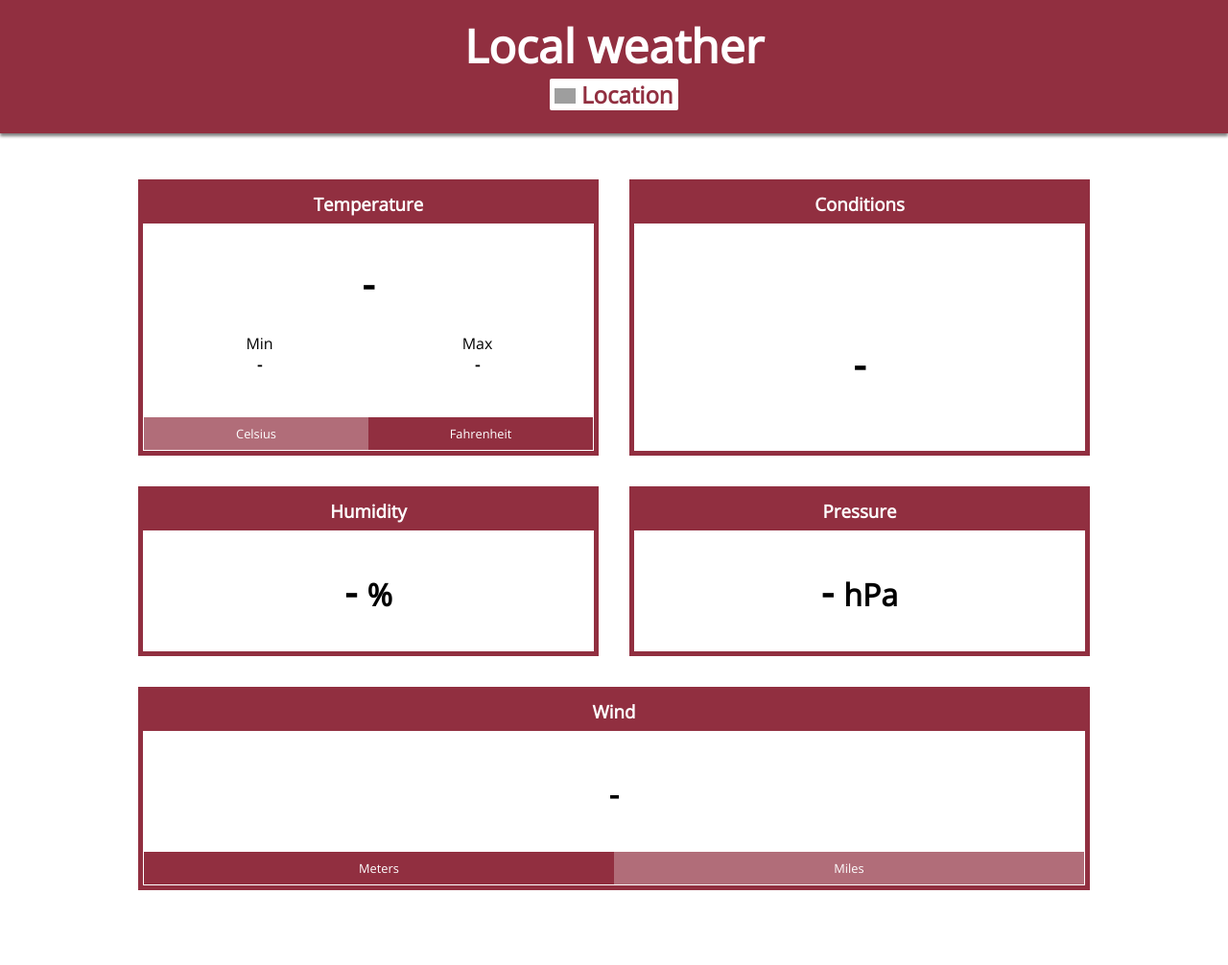
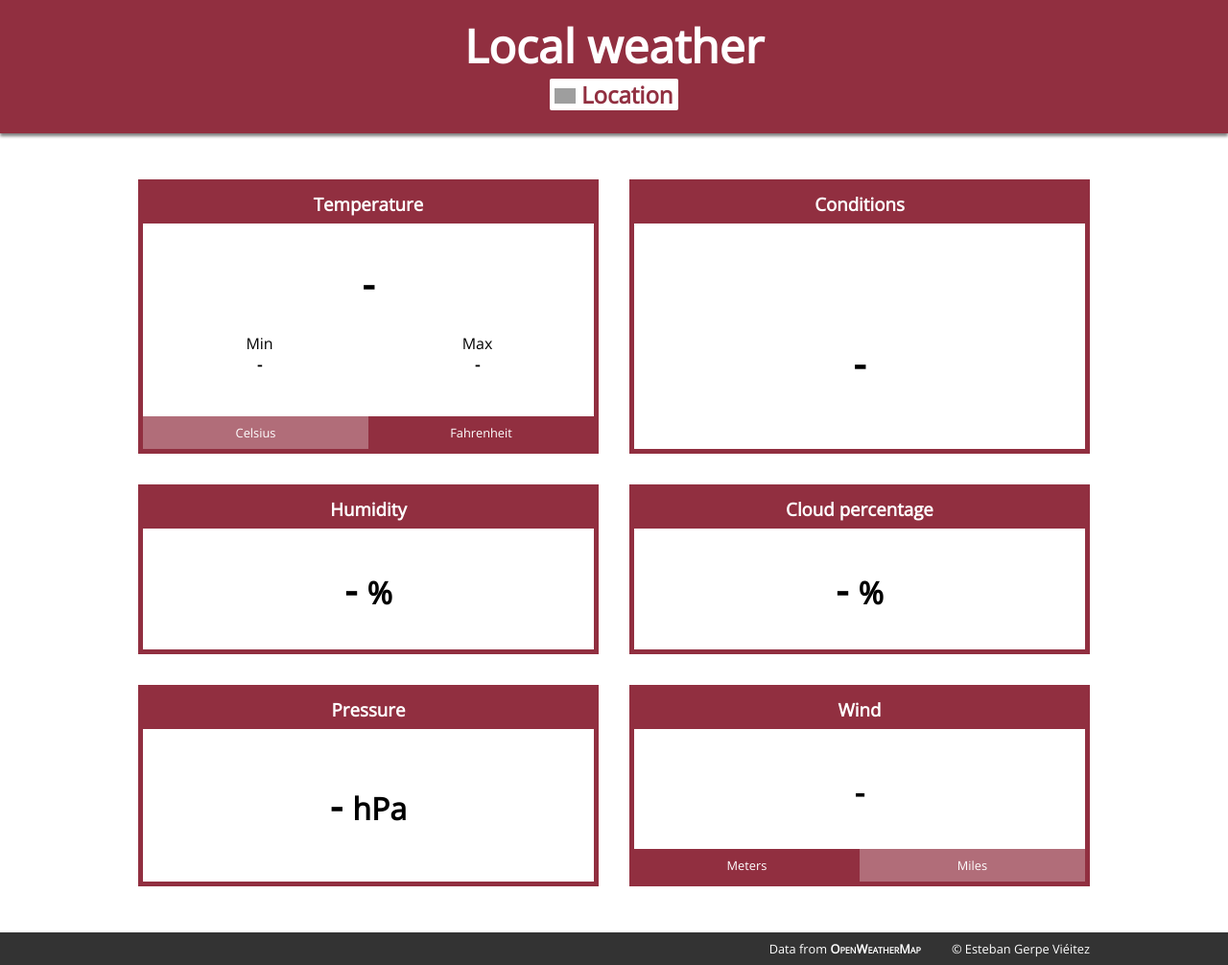
Before and after one commit to stbn694/weather, a plain HTML site: page index.html in a window 1280 px wide. Shown: the whole page at 96% size. Before the commit the page ends 976 px from the top, so only its background shows below. Drawn offline with nearby package versions, Linux system fonts and the light colour scheme; grey boxes are pictures that could not be loaded.

Commit message:
Added cloud percentage card and footer

```diff
--- a/index.html
+++ b/index.html
@@ -52,6 +52,12 @@
 						<p><span id="humidity">-</span> <span class="units">%</span></p>
 					</div>
 				</div>
+				<div class="card clouds">
+					<h3>Cloud percentage</h3>
+					<div class="content">
+						<p><span id="cloud-perc">-</span> <span class="units">%</span></p>
+					</div>
+				</div>
 				<div class="card press">
 					<h3>Pressure</h3>
 					<div class="content">
@@ -70,5 +76,11 @@
 				</div>
 			</div>
 		</div>
+		<footer>
+			<div class="margin">
+				<p>Data from <a href="http://openweathermap.org/">OpenWeatherMap</a></p>
+				<p>© Esteban Gerpe Viéitez</p>
+			</div>
+		</footer>
 	</body>
 </html>
--- a/scripts/script.js
+++ b/scripts/script.js
@@ -77,18 +77,19 @@ $(document).ready(function() {
 	var showData = function(lat, lon) {
 		$.get("http://api.openweathermap.org/data/2.5/weather?lat=" + lat + "&lon=" + lon, function(data) {
 			console.log("http://api.openweathermap.org/data/2.5/weather?lat=" + lat + "&lon=" + lon);
-			temp.fahrenheit = Math.round((data.main.temp * 9 / 5 - 459.67) * 100) / 100;
-			temp.celsius = Math.round((data.main.temp - 273.15) * 100) / 100;
-			temp_min.fahrenheit = Math.round((data.main.temp_min * 9 / 5 - 459.67) * 100) / 100;
-			temp_min.celsius = Math.round((data.main.temp_min - 273.15) * 100) / 100;
-			temp_max.fahrenheit = Math.round((data.main.temp_max * 9 / 5 - 459.67) * 100) / 100;
-			temp_max.celsius = Math.round((data.main.temp_max - 273.15) * 100) / 100;
+			temp.fahrenheit = Math.round((data.main.temp * 9 / 5 - 459.67) * 10) / 10;
+			temp.celsius = Math.round((data.main.temp - 273.15) * 10) / 10;
+			temp_min.fahrenheit = Math.round((data.main.temp_min * 9 / 5 - 459.67) * 10) / 10;
+			temp_min.celsius = Math.round((data.main.temp_min - 273.15) * 10) / 10;
+			temp_max.fahrenheit = Math.round((data.main.temp_max * 9 / 5 - 459.67) * 10) / 10;
+			temp_max.celsius = Math.round((data.main.temp_max - 273.15) * 10) / 10;
 			wind_speed.mps = data.wind.speed;
 			wind_speed.mph = Math.round((data.wind.speed * 3600 / 1609.344) * 100) / 100;
 
 			$("header h2 span").text(data.name + ", " + data.sys.country);
 			$("#weather-now").text(data.weather[0].description);
 			$("#humidity").text(data.main.humidity);
+			$("#cloud-perc").text(data.clouds.all);
 			$("#pressure").text(data.main.pressure);
 			$("#weather-icon").attr("src", "http://openweathermap.org/img/w/" + data.weather[0].icon + ".png");
 
--- a/style/style.css
+++ b/style/style.css
@@ -47,7 +47,7 @@ header h2 img {
 	padding: 2rem 0;
 }
 
-.data, .content, .card, .sec-info, .card-conf {
+.data, .content, .card, .sec-info, .card-conf, .margin {
 	display: flex;
 	flex-wrap: wrap;
 	justify-content: center;
@@ -94,6 +94,8 @@ header h2 img {
 
 .sec-info div {
 	flex: 1;
+	padding: 0;
+	margin: 0;
 }
 
 .sec-info p {
@@ -106,7 +108,6 @@ header h2 img {
 
 .card-conf {
 	font-size: 0.8rem;
-	border: 1px solid transparent;
 }
 
 .card-conf p {
@@ -128,3 +129,29 @@ header h2 img {
 #weather-now {
 	text-transform: capitalize;
 }
+
+footer {
+	margin: 0;
+	text-align: center;
+	color: #FFFFFF;
+	background-color: rgba(0, 0, 0, 0.8);
+	font-size: 0.8rem;
+}
+
+footer .margin {
+	width: 80%;
+	margin: 0 auto;
+	justify-content: flex-end;
+}
+
+footer p {
+	margin: 0;
+	padding: 0.5rem 1rem;
+}
+
+footer a {
+	text-decoration: none;
+	color: #FFFFFF;
+	font-weight: bolder;
+	font-variant: small-caps;
+}
```
